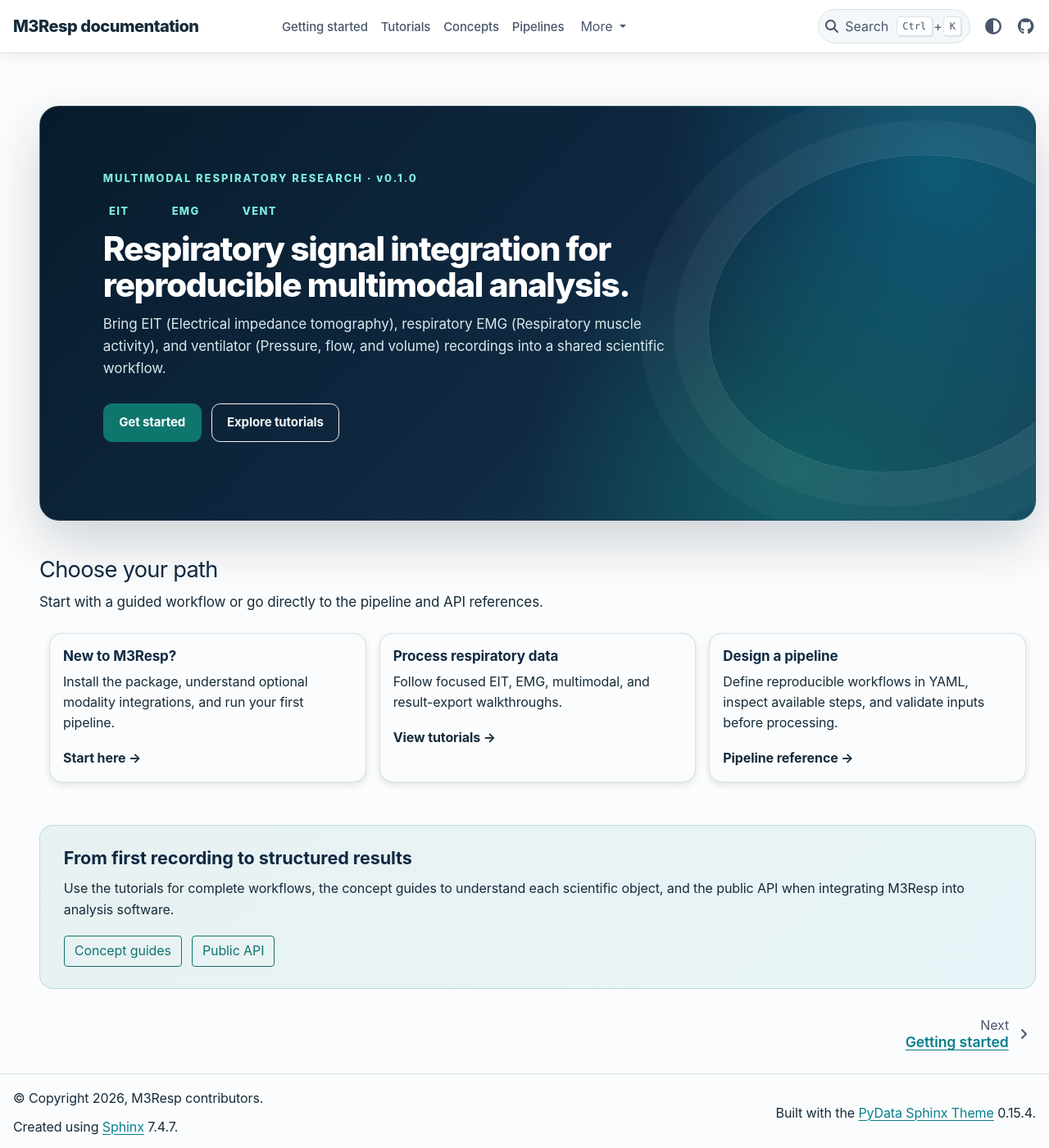
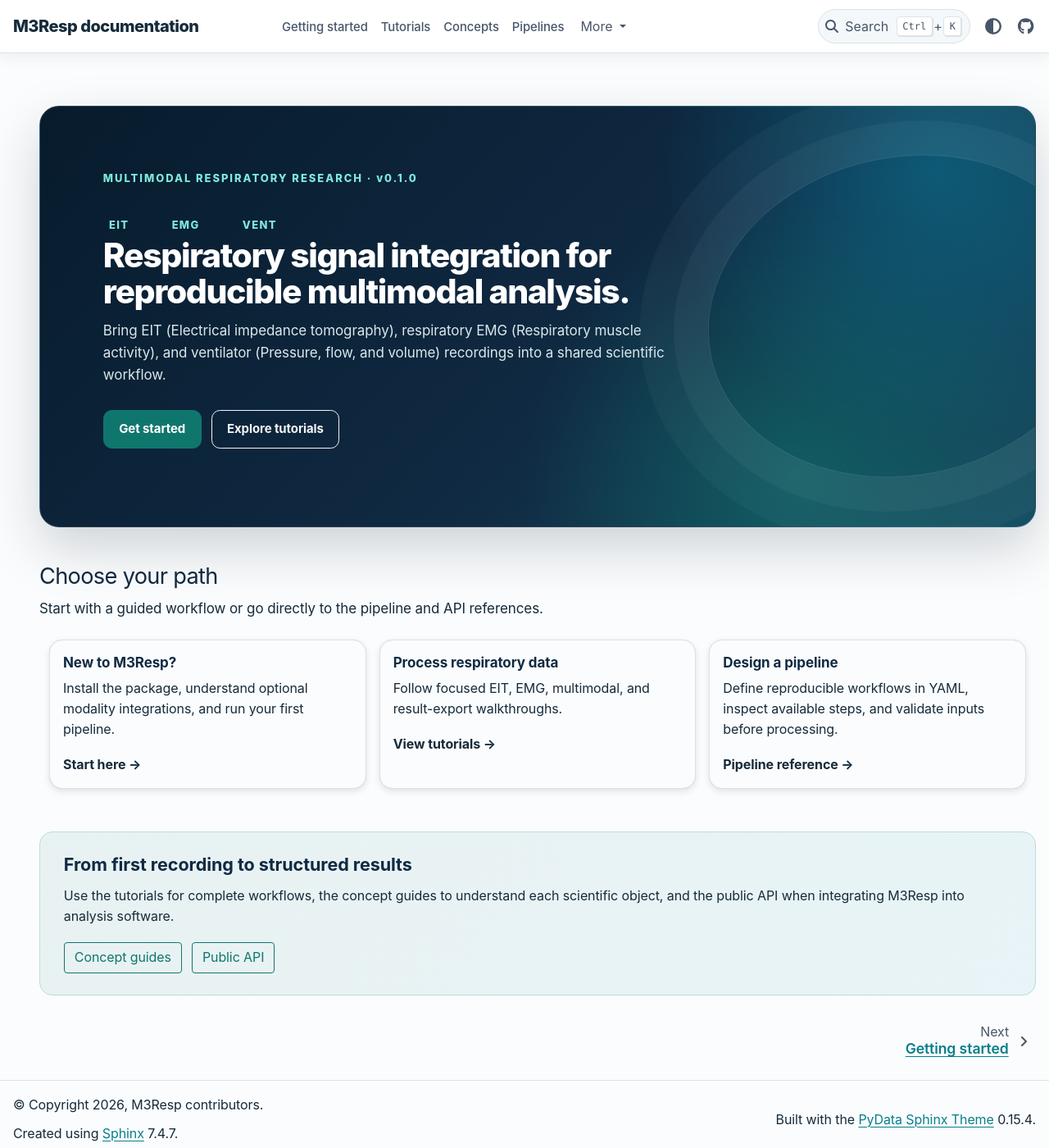
Before and after one commit to M3RESP/m3resp, a Sphinx documentation site: the page built from docs/index.md, in a window 1280 px wide and 1400 px high. Shown: the whole window at 82% size. Built offline with Sphinx 7.4.7 and the PyData theme 0.15.4, drawn with Linux system fonts in a browser that asks for light colours.

Commit message:
style: adjust margins for title lockup and eyebrow in custom CSS

```diff
--- a/docs/_static/custom.css
+++ b/docs/_static/custom.css
@@ -144,6 +144,7 @@
 
 .m3-title-lockup .rubric {
   width: 100%;
+  margin-top: 0.05rem;
 }
 
 .m3-title-continuation {
@@ -163,7 +164,7 @@
 }
 
 .m3-eyebrow {
-  margin-bottom: 0.9rem;
+  margin-bottom: 2rem;
   color: #7ee8dc;
   font-size: 0.8125rem;
   font-weight: 760;
```
